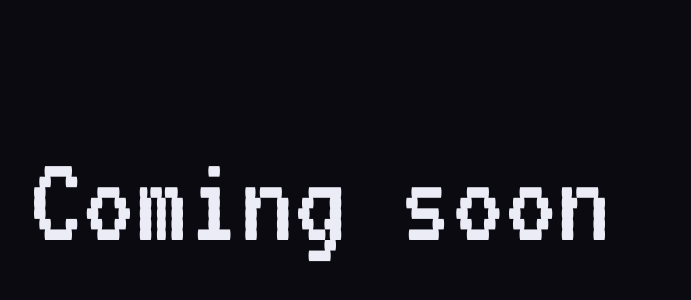
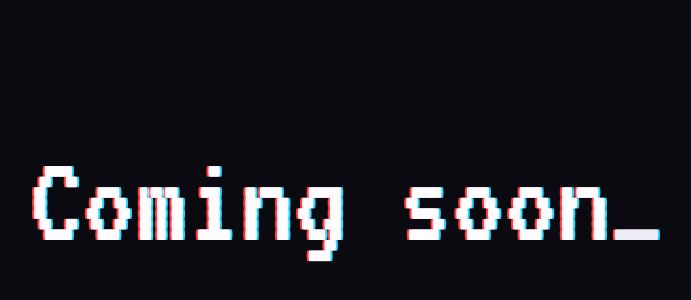
Before and after one commit to KrissKar/krisskar.github.io, a plain HTML site: page Game/game.html in a window 1280 px wide. Shown: the part 192-492 px from the top of the page, without its empty margins (294-985 px from the left). Drawn offline with Linux system fonts and the light colour scheme.

Commit message:
Added chromatic aberration

```diff
--- a/Game/game.css
+++ b/Game/game.css
@@ -65,6 +65,7 @@
 }
 
 body {
+    overflow: hidden;
     animation: bg-col 0.6s ease-out both 0.5s;
 }
 
@@ -77,11 +78,34 @@ body {
     }
 }
 
+.coming-soon::before,
+.coming-soon::after {
+    content: "Coming soon";
+    position: absolute;
+    inset: 0;
+    text-align: center;
+    align-content: center;
+    padding-right: 1ch;
+    pointer-events: none;
+    mix-blend-mode: screen;
+}
+
+.coming-soon::before {
+    color: #ff3b3b;
+    transform: translateX(-2px);
+}
+
+.coming-soon::after {
+    color: #29d3ff;
+    transform: translateX(2px);
+}
+
 .coming-soon {
+    position: relative;
     font-family: var(--font-pixel);
     font-size: 6rem;
     color: var(--text-primary);
-    width: 100vw;
+    width: 100%;
     height: 100vh;
     text-align: center;
     align-content: center;
@@ -100,13 +124,14 @@ body {
 .underscore{
     opacity: 0;
     animation: flash 1.5s infinite both 3s;
+    text-shadow: -2px 0 #ff3b3b, 2px 0 #29d3ff;
 }
 
 @keyframes flash {
-    1% { opacity: 1;}
-    30%{opacity: 1;}
-    31% {opacity: 0;}
-    79% {opacity: 0;}
-    80% {opacity: 1;}
-    100% {opacity: 1;}
+    1% { opacity: 0;}
+    30%{opacity: 0;}
+    31% {opacity: 1;}
+    79% {opacity: 1;}
+    80% {opacity: 0;}
+    100% {opacity: 0;}
 }
```
